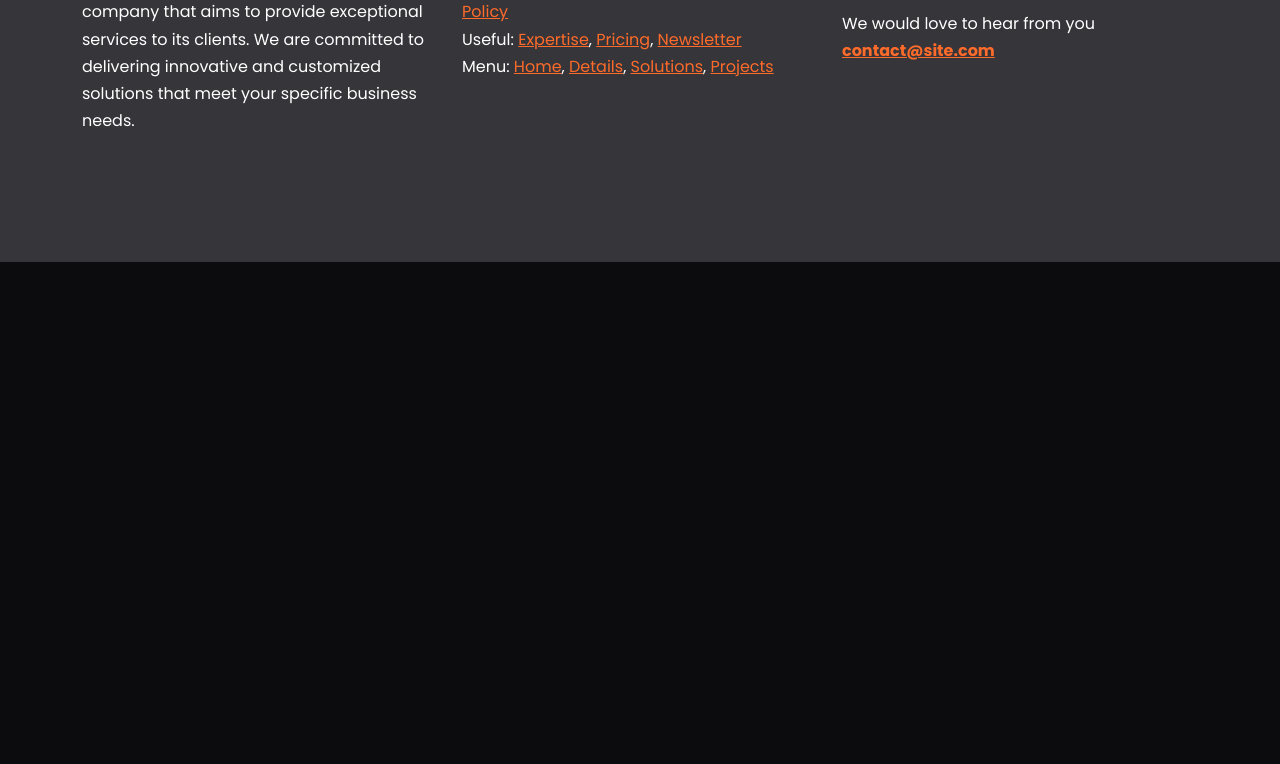
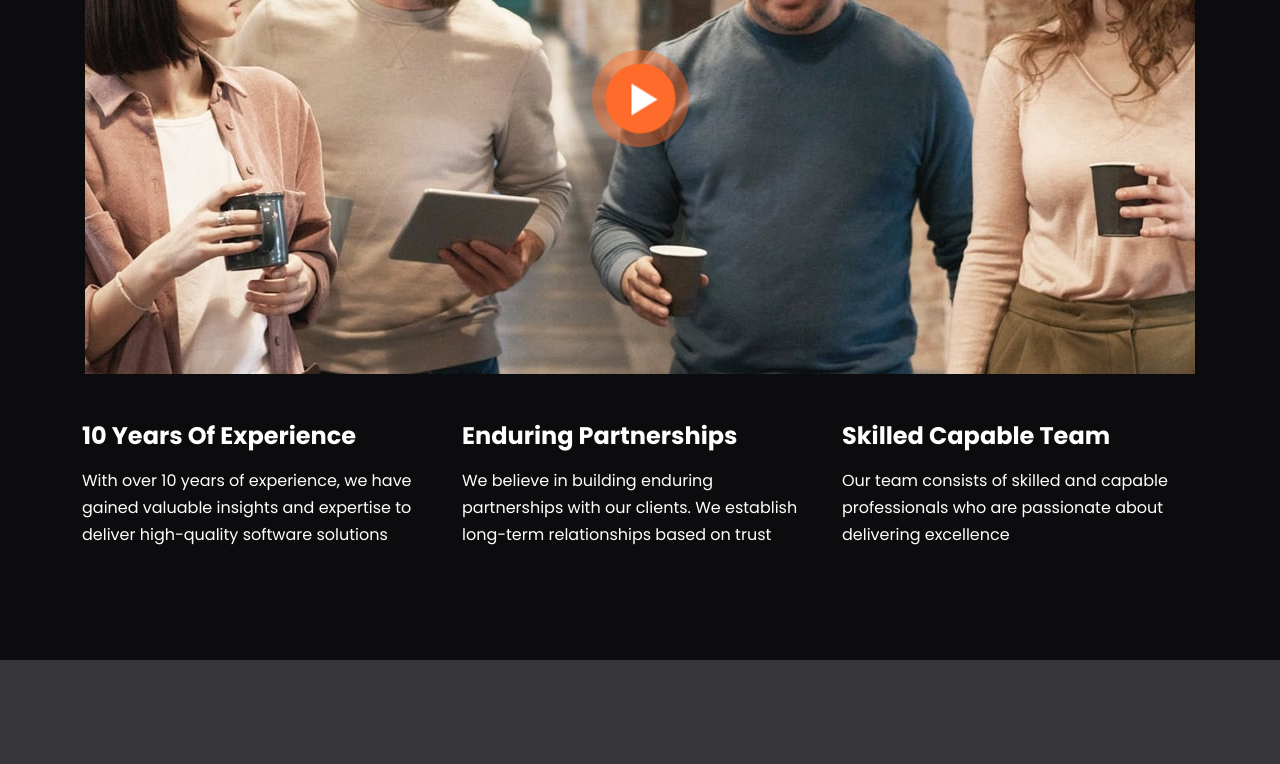
Before and after one commit to hamza99113/Vera-Website, a website: page index.html in a window 1280 px wide. Shown: the part 4899-5663 px from the top of the page. Before the commit the page ends 5161 px from the top, so only its background shows below. Drawn offline with nearby package versions, Linux system fonts and the light colour scheme; files that its build step writes are made by us from their sources.

Commit message:
Video Section & Animation Button

```diff
--- a/index.html
+++ b/index.html
@@ -409,7 +409,38 @@
     </section>
     <!-- Expertise -->
 
-
+    <!-- Video -->
+    <section class="video my-6">
+      <div class="container">
+        <div class="row">
+          <div class="col-12 d-flex flex-column align-items-center">
+            <div class="position-relative">
+              <img src="./images/video-preview.jpg" alt="" class="img-fluid">
+              <a class="video-btn" data-bs-toggle="modal" data-bs-target="#videoModal" data-bs-src="https://www.youtube.com/embed/u72H_zZzkcw">
+                <span class="video-play-button">
+                  <span></span>
+                </span>
+              </a>
+            </div>
+          </div>
+        </div>
+        <div class="row video-points mt-5">
+          <div class="col-lg-4">
+            <h4 class="fw-bold">10 Years Of Experience</h4>
+            <p>With over 10 years of experience, we have gained valuable insights and expertise to deliver high-quality software solutions</p>
+          </div>
+          <div class="col-lg-4">
+            <h4 class="fw-bold">Enduring Partnerships</h4>
+            <p>We believe in building enduring partnerships with our clients. We establish long-term relationships based on trust</p>
+          </div>
+          <div class="col-lg-4">
+            <h4 class="fw-bold">Skilled Capable Team</h4>
+            <p>Our team consists of skilled and capable professionals who are passionate about delivering excellence</p>
+          </div>
+        </div>
+      </div>
+    </section>
+    <!-- Video -->
 
     <!-- Footer -->
     <footer class="footer bg-secondary py-6">
--- a/scss/styles.scss
+++ b/scss/styles.scss
@@ -23,6 +23,78 @@
     transition: all 0.5s ease-in-out;
 }
 
+.video-play-button {
+    position: absolute;
+    z-index: 0;
+    top: 50%;
+    left: 50%;
+    transform: translateX(-50%) translateY(-50%);
+    width: 25px;
+    height: 35px;
+    border-radius: 50%;
+    display: block;
+    box-sizing: content-box;
+    padding: 1.125rem 1.25rem 1.125rem 1.75rem;
+    cursor: pointer;
+}
+.video-play-button:before {
+    content: '';
+    position: absolute;
+    z-index: 0;
+    top: 50%;
+    left: 50%;
+    transform: translateX(-50%) translateY(-50%);
+    width: 76px;
+    height: 76px;
+    border-radius: 50%;
+    display: block;
+    background: var(--bs-primary);
+    cursor: pointer;
+    animation: pulse-border 1500ms ease-in-out infinite;
+}
+
+.video-play-button:after {
+    content: '';
+    position: absolute;
+    z-index: 1;
+    top: 50%;
+    left: 50%;
+    transform: translateX(-50%) translateY(-50%);
+    width: 70px;
+    height: 70px;
+    border-radius: 50%;
+    display: block;
+    background: var(--bs-primary);
+    cursor: pointer;
+    transition: all 200ms;
+}
+
+.video-play-button span {
+    position: relative;
+    display: block;
+    z-index: 3;
+    top: 2px;
+    left: 0px;
+    width: 0;
+    height: 0;
+    // Draw button
+    border-left: 26px solid #fff;
+    border-top: 16px solid transparent;
+    border-bottom: 16px solid transparent;
+}
+
+@keyframes pulse-border {
+    0% {
+      transform: translateX(-50%) translateY(-50%) translateZ(0) scale(1);
+      opacity: 1;
+    }
+
+    100% {
+      transform: translateX(-50%) translateY(-50%) translateZ(0) scale(1.5);
+      opacity: 0;
+    }
+}
+
 @media (max-width: 768px) {
     .header{
         height: 450px;
@@ -30,4 +102,10 @@
         background: linear-gradient(rgba(0, 0, 0, 0.4), rgba(0, 0, 0, 0.9)),
         url('../images/header-background.jpg') center center no-repeat;
     }
+    .video-points{
+        text-align: center;
+    }
+    .video-points .col-lg-4{
+       margin-bottom: 20px;
+    }
 }
```
